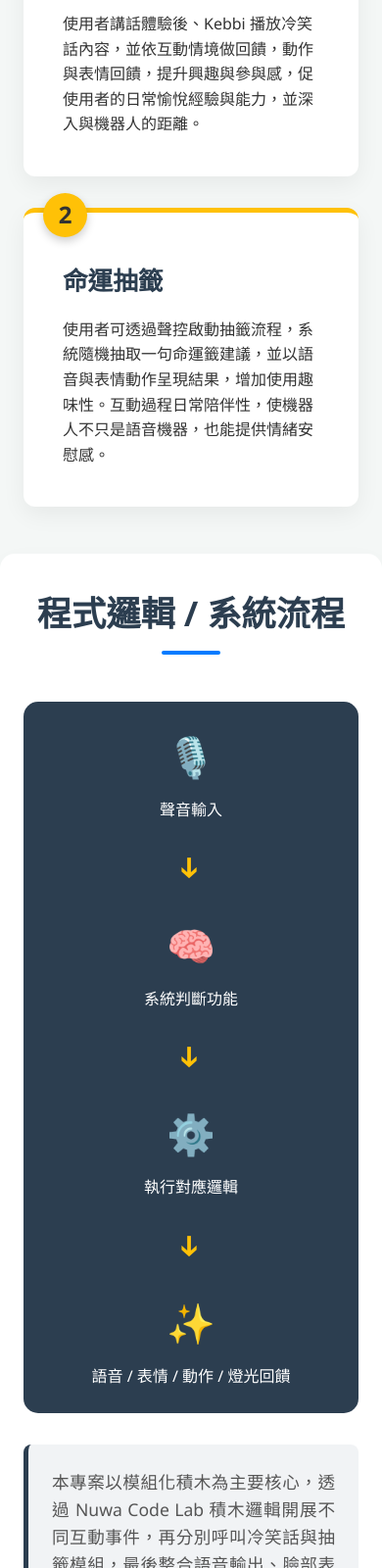
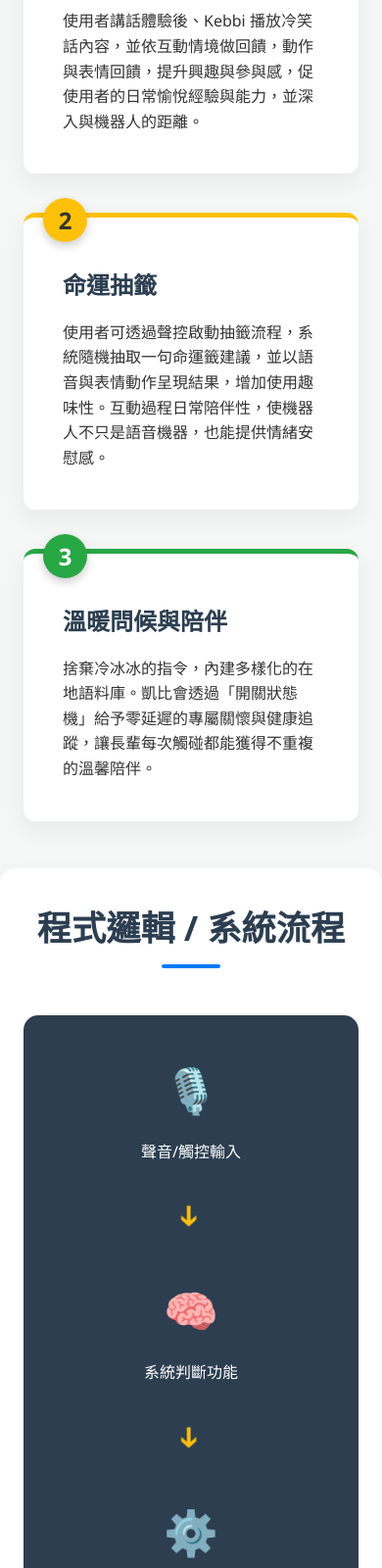
Before and after one commit to BrianChen931123/kebbi-project-web, a plain HTML site: page index.html in a window 390 px wide. Shown: the part 1852-3452 px from the top of the page at 98% size. Drawn offline with Linux system fonts and the light colour scheme.

Commit message:
Add files via upload

```diff
--- a/index.html
+++ b/index.html
@@ -17,7 +17,7 @@
             background-color: #f4f7f6;
             color: #333;
             line-height: 1.6;
-            overflow-x: hidden; /* 防止手機版橫向捲動 */
+            overflow-x: hidden;
         }
 
         /* 導覽列 */
@@ -143,18 +143,20 @@
             border-radius: 10px;
             border-left: 5px solid #ffc107;
             width: 280px;
-            flex-grow: 1; /* 讓小螢幕自動撐滿 */
+            flex-grow: 1;
             box-shadow: 0 4px 10px rgba(0,0,0,0.05);
         }
 
         .goal-item h4 { color: #333; margin-bottom: 0.5rem; font-size: 1.1rem;}
         .goal-item p { font-size: 0.95rem; color: #555; }
 
-        /* 核心功能卡片 (2欄) */
+        /* ========================================= */
+        /* 核心功能卡片 (新增動態變化與問候功能) */
+        /* ========================================= */
         .features-grid {
             display: grid;
-            grid-template-columns: repeat(auto-fit, minmax(280px, 1fr)); /* 改為 280px 適應手機 */
-            gap: 2rem;
+            grid-template-columns: repeat(auto-fit, minmax(280px, 1fr));
+            gap: 2.5rem;
         }
 
         .feature-card {
@@ -164,15 +166,26 @@
             box-shadow: 0 8px 25px rgba(0,0,0,0.06);
             border-top: 5px solid #007BFF;
             position: relative;
+            cursor: pointer;
+            /* 加入平滑的過渡動畫 */
+            transition: all 0.4s cubic-bezier(0.175, 0.885, 0.32, 1.275);
         }
 
+        /* 卡片懸停特效：上浮且微放大 */
+        .feature-card:hover {
+            transform: translateY(-15px) scale(1.02);
+            box-shadow: 0 15px 35px rgba(0,0,0,0.12);
+        }
+
+        /* 替三張卡片設定不同的專屬顏色 */
+        .feature-card:nth-child(1) { border-top-color: #007BFF; }
         .feature-card:nth-child(2) { border-top-color: #ffc107; }
+        .feature-card:nth-child(3) { border-top-color: #28a745; }
 
         .feature-number {
             position: absolute;
             top: -20px;
             left: 20px;
-            background: #007BFF;
             color: white;
             width: 45px;
             height: 45px;
@@ -183,45 +196,69 @@
             font-size: 1.5rem;
             font-weight: bold;
             box-shadow: 0 4px 10px rgba(0,0,0,0.2);
+            transition: transform 0.4s ease;
         }
 
-        .feature-card:nth-child(2) .feature-number { background: #ffc107; color: #333;}
+        .feature-card:nth-child(1) .feature-number { background: #007BFF; }
+        .feature-card:nth-child(2) .feature-number { background: #ffc107; color: #333; }
+        .feature-card:nth-child(3) .feature-number { background: #28a745; }
+
+        /* 滑鼠懸停時，數字球也會跟著旋轉放大 */
+        .feature-card:hover .feature-number {
+            transform: scale(1.2) rotate(10deg);
+        }
 
         .feature-card h3 {
-            font-size: 1.6rem;
+            font-size: 1.5rem;
             margin-bottom: 1rem;
             color: #2c3e50;
             margin-top: 10px;
         }
 
-        /* 系統流程圖 UI */
+        /* ========================================= */
+        /* 系統流程圖 UI (新增箭頭動畫與懸停特效) */
+        /* ========================================= */
         .flow-container {
             display: flex;
             align-items: center;
             justify-content: space-between;
             background: #2c3e50;
-            padding: 2.5rem;
+            padding: 3rem 2.5rem;
             border-radius: 15px;
             color: white;
-            flex-wrap: nowrap; /* 預設不換行 */
+            flex-wrap: nowrap;
             gap: 1rem;
         }
 
         .flow-step {
             text-align: center;
             flex: 1;
+            transition: transform 0.3s ease, filter 0.3s ease;
+            cursor: pointer;
+        }
+
+        /* 滑鼠懸停時，流程圖示放大發光 */
+        .flow-step:hover {
+            transform: scale(1.15);
+            filter: drop-shadow(0 0 10px rgba(255, 255, 255, 0.4));
         }
 
         .flow-icon {
-            font-size: 2.5rem;
-            margin-bottom: 10px;
+            font-size: 2.8rem;
+            margin-bottom: 15px;
+        }
+
+        /* 箭頭的水平來回移動動畫 */
+        @keyframes pointRight {
+            0% { transform: translateX(-5px); }
+            100% { transform: translateX(5px); }
         }
 
         .flow-arrow {
             font-size: 2rem;
             color: #ffc107;
             font-weight: bold;
-            transition: transform 0.3s;
+            animation: pointRight 0.8s infinite alternate ease-in-out;
         }
 
         .flow-desc {
@@ -233,6 +270,11 @@
             padding: 1.5rem;
             border-radius: 8px;
             border-left: 5px solid #2c3e50;
+            transition: background 0.3s ease;
+        }
+
+        .flow-desc:hover {
+            background: #e9ecef;
         }
 
         /* 手風琴 (Hover Accordion) 效果區塊 */
@@ -341,48 +383,51 @@
         /* ========================================= */
         @media (max-width: 768px) {
 
-            /* 調整標題大小與間距 */
             .hero { padding: 100px 20px 60px; }
             .hero h1 { font-size: 2.2rem; }
             .hero h3 { font-size: 1.2rem; }
             section { padding: 3rem 1.5rem; }
             .section-bg { padding: 2rem 1.5rem; }
 
-            /* 流程圖：改為上下排列，箭頭往下指 */
+            /* 流程圖：改為上下排列，箭頭動畫改為上下跳動 */
             .flow-container {
                 flex-direction: column;
-                padding: 1.5rem;
-            }
-            .flow-arrow {
-                transform: rotate(90deg); /* 箭頭旋轉向下 */
-                margin: 5px 0;
+                padding: 2.5rem 1.5rem;
             }
 
-            /* 手風琴特效取消：手機改為直接全部展開閱讀，增加 UX */
+            @keyframes pointDown {
+                0% { transform: translateY(-5px) rotate(90deg); }
+                100% { transform: translateY(5px) rotate(90deg); }
+            }
+
+            .flow-arrow {
+                animation: pointDown 0.8s infinite alternate ease-in-out;
+                margin: 15px 0;
+            }
+
             .accordion-container {
-                flex-direction: column; /* 改為上下排列 */
-                height: auto; /* 取消固定高度 */
+                flex-direction: column;
+                height: auto;
             }
             .acc-card {
-                flex: auto; /* 取消伸展比例 */
+                flex: auto;
                 width: 100%;
                 padding: 1.5rem;
                 margin-bottom: 1rem;
             }
             .acc-card h3 {
-                white-space: normal; /* 允許標題換行 */
+                white-space: normal;
             }
             .acc-card:hover {
-                transform: none; /* 取消手機上的上浮動畫 */
+                transform: none;
             }
             .acc-details {
-                opacity: 1; /* 預設完全顯示內容 */
+                opacity: 1;
                 max-height: 500px;
                 margin-top: 1rem;
                 min-width: unset;
             }
 
-            /* 導覽列標題縮小 */
             .logo { font-size: 1.2rem; }
         }
     </style>
@@ -443,6 +488,11 @@
                 <h3>命運抽籤</h3>
                 <p>使用者可透過聲控啟動抽籤流程，系統隨機抽取一句命運籤建議，並以語音與表情動作呈現結果，增加使用趣味性。互動過程日常陪伴性，使機器人不只是語音機器，也能提供情緒安慰感。</p>
             </div>
+            <div class="feature-card">
+                <div class="feature-number">3</div>
+                <h3>溫暖問候與陪伴</h3>
+                <p>捨棄冷冰冰的指令，內建多樣化的在地語料庫。凱比會透過「開關狀態機」給予零延遲的專屬關懷與健康追蹤，讓長輩每次觸碰都能獲得不重複的溫馨陪伴。</p>
+            </div>
         </div>
     </section>
 
@@ -451,7 +501,7 @@
         <div class="flow-container">
             <div class="flow-step">
                 <div class="flow-icon">🎙️</div>
-                <div>聲音輸入</div>
+                <div>聲音/觸控輸入</div>
             </div>
             <div class="flow-arrow">➔</div>
             <div class="flow-step">
@@ -466,11 +516,11 @@
             <div class="flow-arrow">➔</div>
             <div class="flow-step">
                 <div class="flow-icon">✨</div>
-                <div>語音 / 表情 / 動作 / 燈光回饋</div>
+                <div>多模態感官回饋</div>
             </div>
         </div>
         <div class="flow-desc">
-            本專案以模組化積木為主要核心，透過 Nuwa Code Lab 積木邏輯開展不同互動事件，再分別呼叫冷笑話與抽籤模組，最後整合語音輸出、臉部表情、燈光與動作完成回饋。
+            本專案以模組化積木為主要核心，透過 Nuwa Code Lab 積木邏輯開展不同互動事件，再分別呼叫冷笑話、抽籤與問候模組，最後整合語音輸出、臉部表情、燈光與動作完成零延遲互動。
         </div>
     </section>
 
```
